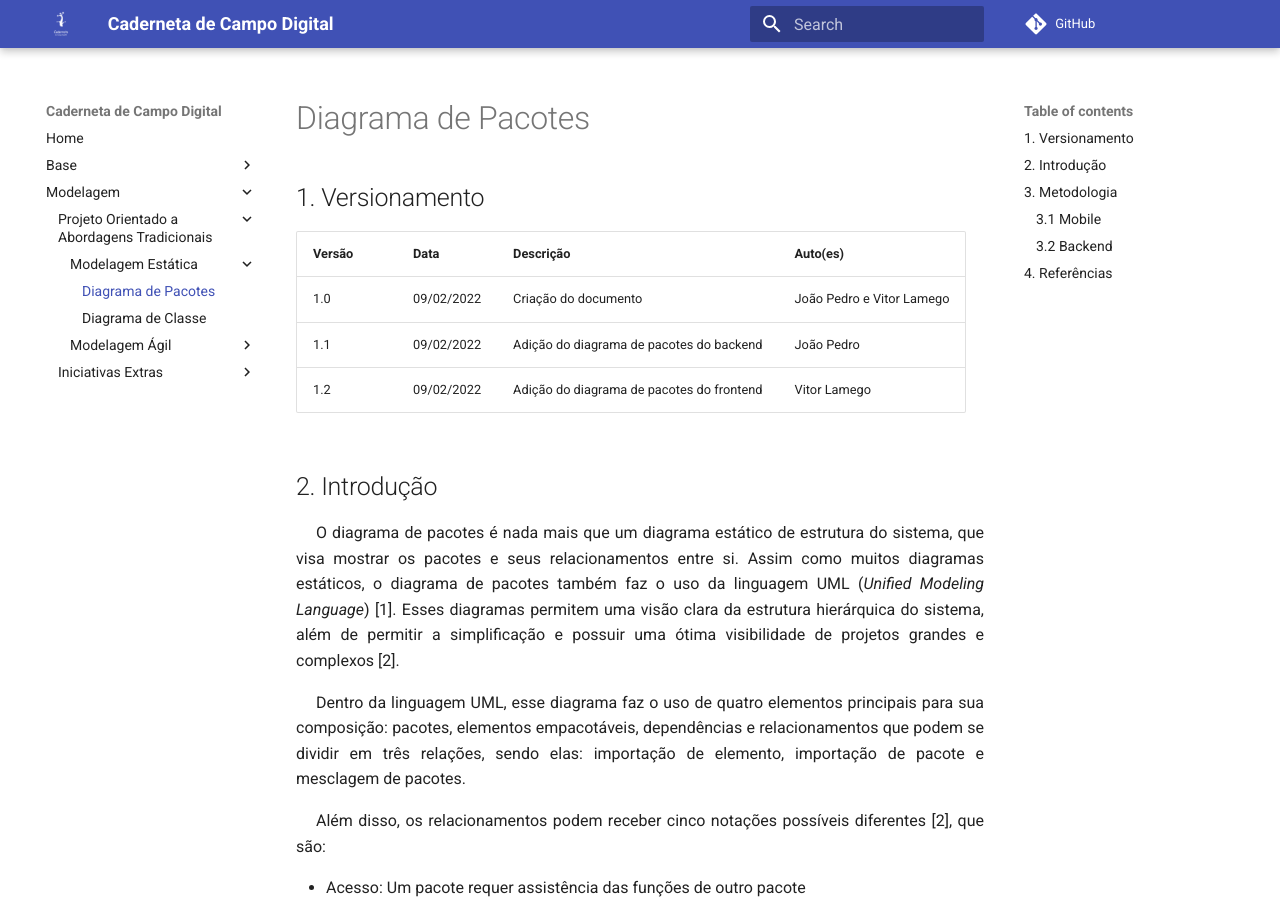
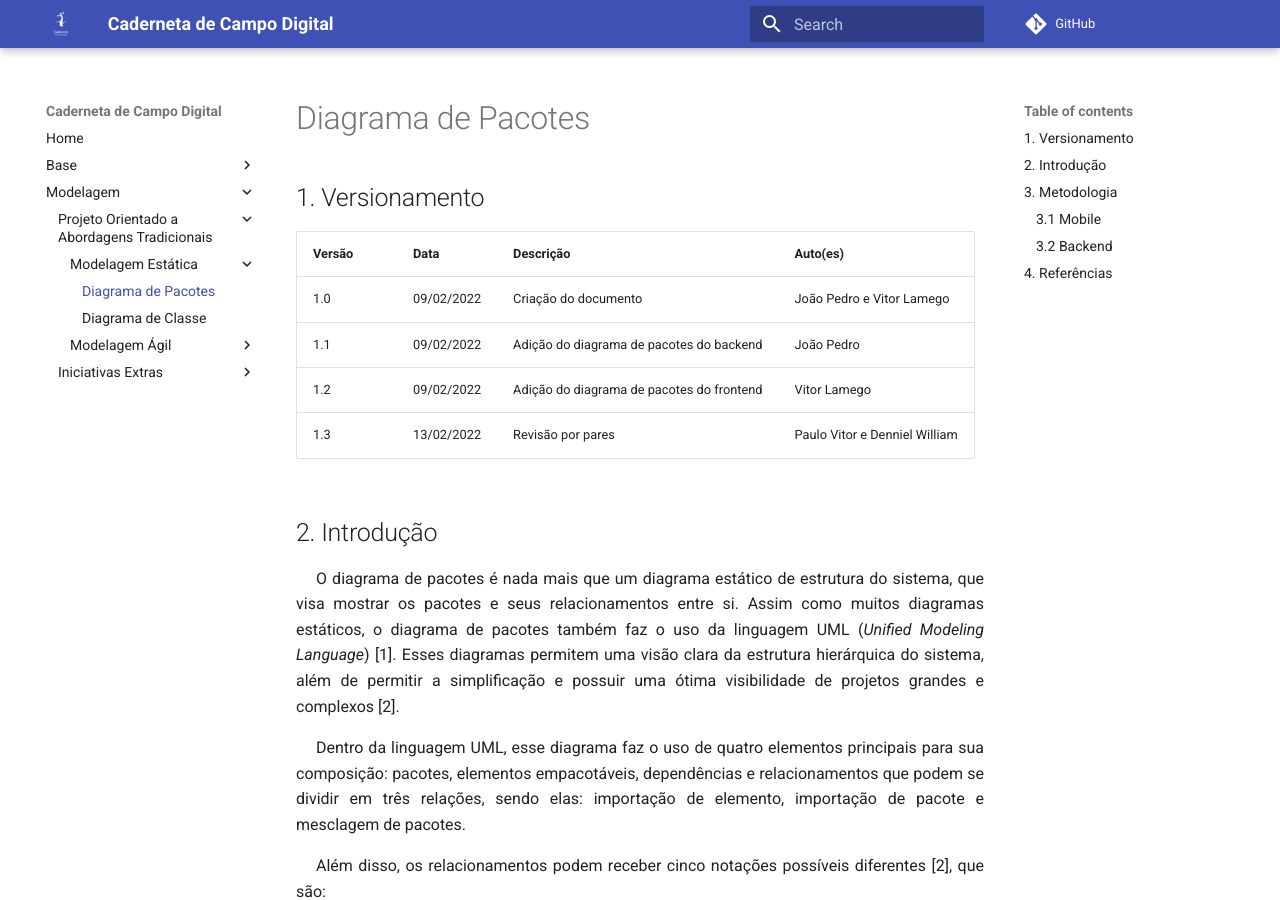
Before and after one commit to UnBArqDsw2021-2/2021.2_G4_CadernetaDeCampoDigital_docs, an MkDocs documentation site: the page built from docs/modelagem/estatica/diagrama_de_pacotes.md, in a window 1280 px wide and 900 px high. Built offline with MkDocs 1.6.1 and Material for MkDocs 9.7.7, drawn with Linux system fonts in a browser that asks for light colours; comment, search, counter and statistics services are not loaded.

Commit message:
#47 Adicionando revisao por pares

```diff
--- a/docs/modelagem/estatica/diagrama_de_pacotes.md
+++ b/docs/modelagem/estatica/diagrama_de_pacotes.md
@@ -7,6 +7,7 @@ Versão|Data|Descrição|Auto(es)
 1.0   | 09/02/2022 | Criação do documento | João Pedro e Vitor Lamego
 1.1   | 09/02/2022 | Adição do diagrama de pacotes do backend | João Pedro
 1.2   | 09/02/2022 | Adição do diagrama de pacotes do frontend | Vitor Lamego
+1.3   | 13/02/2022 | Revisão por pares | Paulo Vitor e Denniel William
 
 ## 2. Introdução
 <p align="justify" style="text-indent: 20px">O diagrama de pacotes é nada mais que um diagrama estático de estrutura do sistema, que visa mostrar os pacotes e seus relacionamentos entre si. Assim como muitos diagramas estáticos, o diagrama de pacotes também faz o uso da linguagem UML (<i>Unified Modeling Language</i>) [1]. Esses diagramas permitem uma visão clara da estrutura hierárquica do sistema, além de permitir a simplificação e possuir uma ótima visibilidade de projetos grandes e complexos [2].</p>
```
